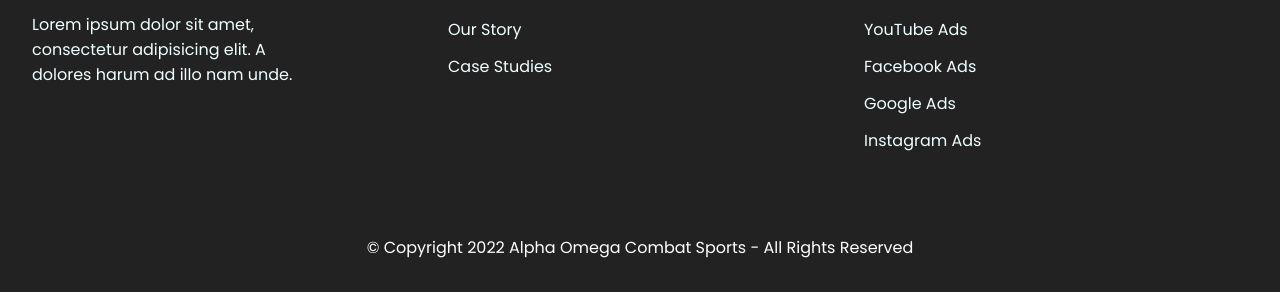
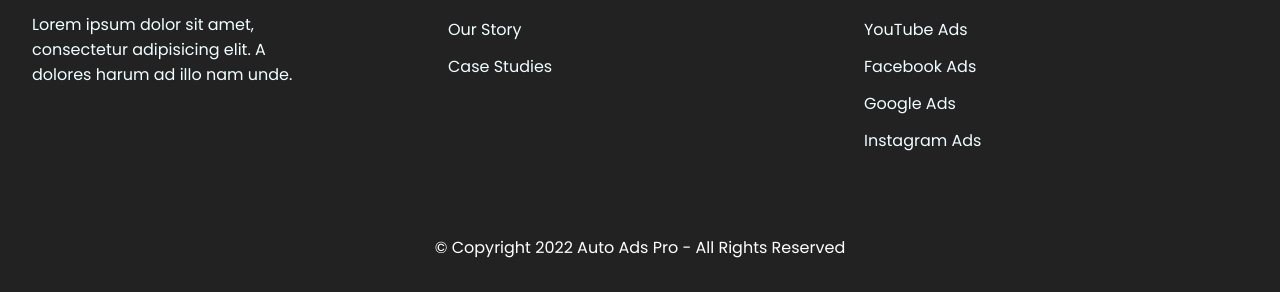
Before and after one commit to iamrishi7/autoads, a plain HTML site: page index.html in a window 1280 px wide. Shown: the part 3884-4176 px from the top of the page. Drawn offline with nearby package versions, Linux system fonts and the light colour scheme; a web font is replaced by a local one.

Commit message:
Update index.html

```diff
--- a/index.html
+++ b/index.html
@@ -185,7 +185,7 @@
         <br>
         <div class="footer-row">
             <div class="social">
-                <p>&copy; Copyright 2022 Alpha Omega Combat Sports - All Rights Reserved</p>
+                <p>&copy; Copyright 2022 Auto Ads Pro - All Rights Reserved</p>
             </div>
         </div>
     </footer>
```
